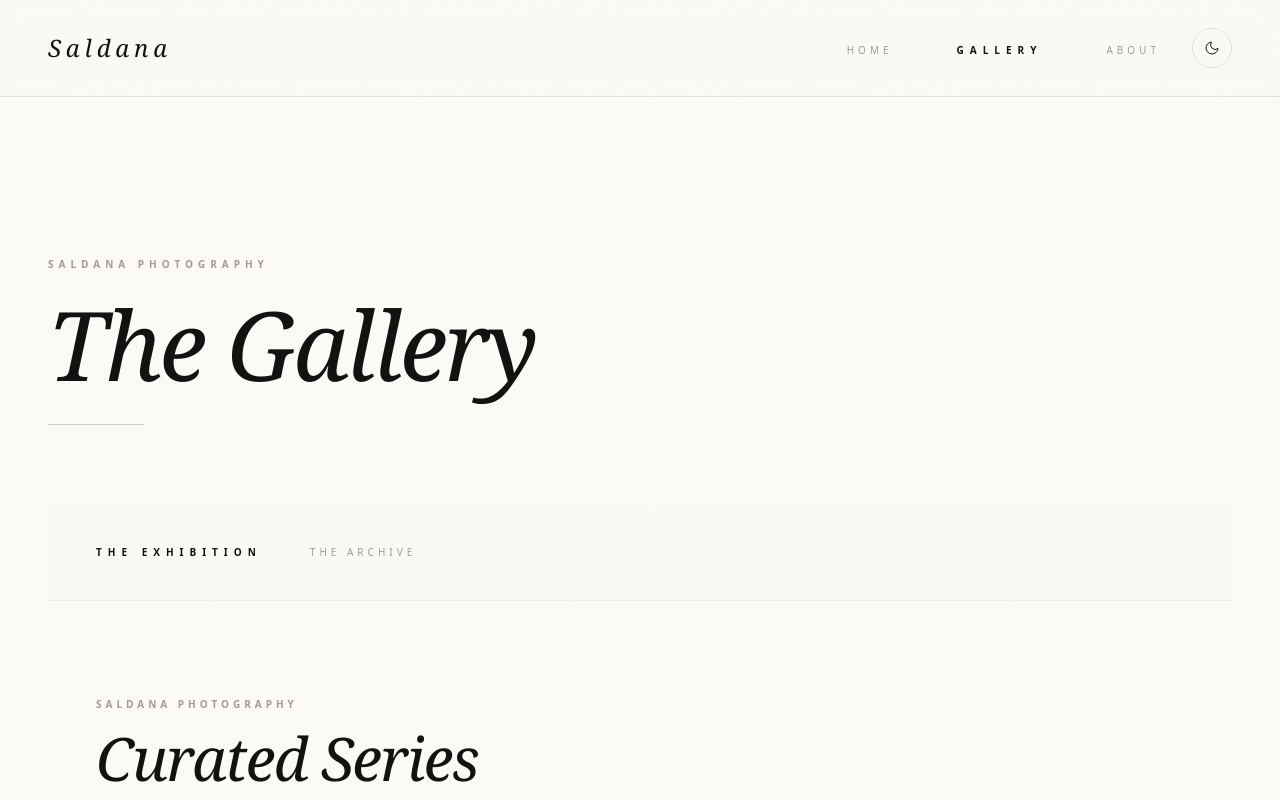
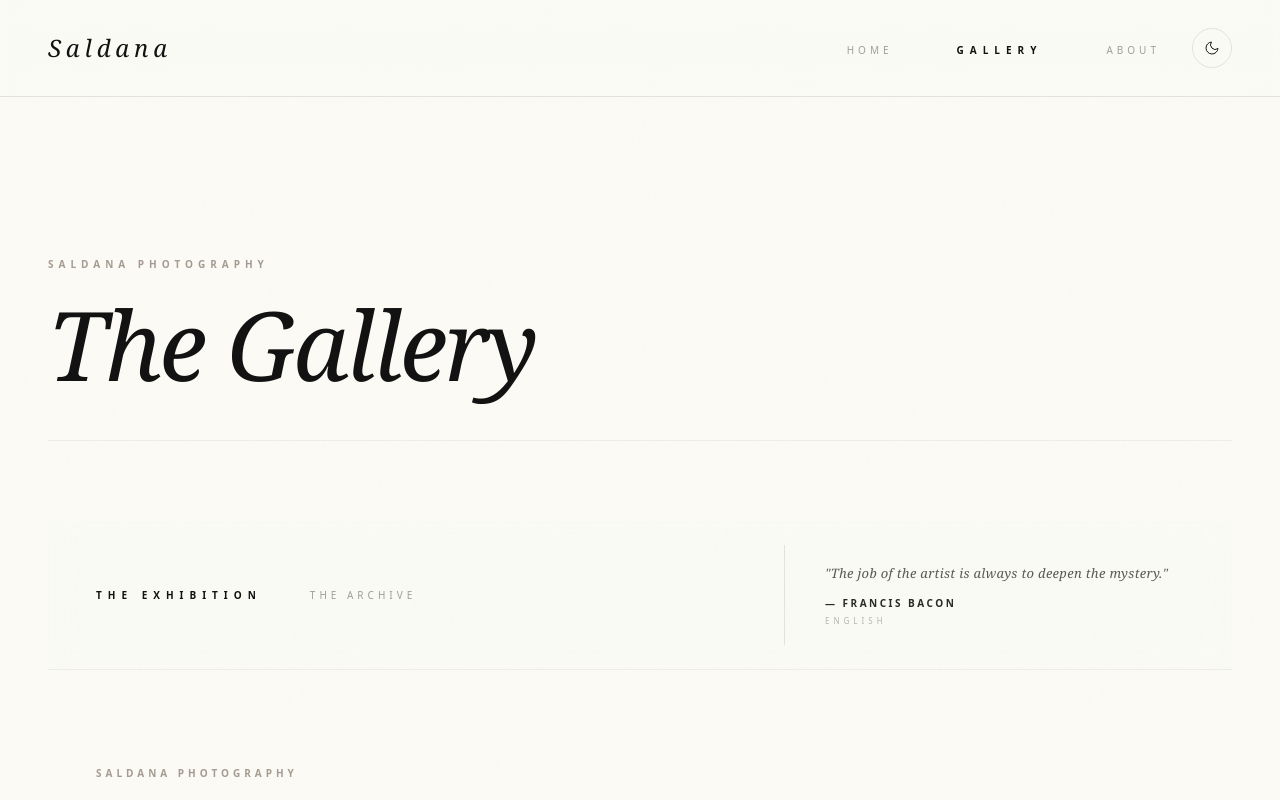
Before and after one commit to sohrabch123-lang/Meriqo, a Next.js app: page /gallery in a window 1280 px wide. Shown: the top 800 px of the page. Built offline with nearby package versions, Linux system fonts and the light colour scheme; a web font is replaced by a local one.

Commit message:
more polished gallery page

```diff
--- a/app/gallery/layout.tsx
+++ b/app/gallery/layout.tsx
@@ -8,44 +8,40 @@ interface GalleryLayoutProps {
 
 export default function GalleryLayout({ children }: GalleryLayoutProps) {
   return (
-    /* 1. Replaced 'bg-heritage' with the CSS variable to match RootLayout speed.
-       2. Kept 'theme-sync' to ensure the background color fades at 0.4s.
-    */
     <div className="flex flex-col min-h-screen theme-sync bg-[rgb(var(--bg-main))] transition-colors duration-500">
 
       <main className="flex-grow w-full max-w-[1400px] mx-auto pt-40 px-6 lg:px-12">
 
-        <section className="mb-20 text-left">
-          {/* Photography Label */}
+        {/* HEADER SECTION: Pure Branding & Title */}
+        <section className="mb-20">
+          <div className="flex flex-col gap-6">
+
+            <div className="flex-1">
               <Reveal delay={0.1} y={15}>
                 <span className="font-bold tracking-[0.5em] uppercase text-[10px] mb-6 block text-brand-accent transition-colors duration-500">
                   Saldana Photography
                 </span>
               </Reveal>
 
-          {/* Main Title
-              FIXED: Lowered duration from 1.4 to 0.6 to stop the color-lag.
-              Replaced 'duration-700' with 'theme-sync' for perfect timing.
-          */}
               <Reveal delay={0.15} duration={0.6} y={30}>
-            <h1 className="text-6xl md:text-8xl font-serif tracking-tight mb-8 theme-sync text-brand-charcoal italic">
+                <h1 className="text-6xl md:text-8xl font-serif tracking-tight theme-sync text-brand-charcoal italic leading-none">
                   The Gallery
                 </h1>
               </Reveal>
+            </div>
+          </div>
 
-          {/* Minimal Divider */}
           <Reveal delay={0.3} duration={0.8} y={0}>
-            <div className="h-[1px] w-24 bg-brand-charcoal/20 theme-sync" />
+            <div className="mt-12 h-[1px] w-full bg-brand-charcoal/5 theme-sync" />
           </Reveal>
         </section>
 
-        {/* PAGE CONTENT */}
+        {/* PAGE CONTENT: This is where the Page.tsx (with the new Quotes Nav) will inject */}
         <div className="w-full pb-40">
           {children}
         </div>
       </main>
 
-      {/* FOOTER - Synced with the overall theme transition speed */}
       <footer className="py-20 border-t border-brand-charcoal/5 text-center bg-[rgb(var(--bg-main)/0.5)] backdrop-blur-sm theme-sync">
         <span className="text-[10px] uppercase tracking-[0.4em] text-brand-charcoal/40 font-medium">
           © 2025 Saldana Studio — Captured Light
--- a/app/gallery/page.tsx
+++ b/app/gallery/page.tsx
@@ -3,6 +3,7 @@
 import { useState } from 'react';
 import { flowerData } from '@/data/flowers';
 import GalleryGrid from '@/components/gallery/GalleryGrid';
+import AmbientQuotes from '@/components/ui/AmbientQuotes'; // Import the component
 import { motion, AnimatePresence } from 'framer-motion';
 
 type ViewMode = 'exhibition' | 'archive';
@@ -12,12 +13,15 @@ export default function GalleryPage() {
 
   return (
     <div className="flex flex-col min-h-screen">
-      {/* BOUTIQUE NAV - Tabs */}
+      {/* BOUTIQUE NAV - Tabs + Ambient Quotes */}
       <nav
-        className="sticky top-[96px] z-30 w-full py-10 border-b border-brand-charcoal/5 backdrop-blur-md theme-sync"
+        className="sticky top-[96px] z-30 w-full py-6 border-b border-brand-charcoal/5 backdrop-blur-md theme-sync"
         style={{ backgroundColor: 'rgb(var(--bg-main) / 0.8)' }}
       >
-        <div className="max-w-[1400px] mx-auto px-6 lg:px-12 flex justify-start items-center gap-12">
+        <div className="max-w-[1400px] mx-auto px-6 lg:px-12 flex justify-between items-center">
+
+          {/* LEFT SIDE: Navigation Tabs */}
+          <div className="flex items-center gap-12">
             {['exhibition', 'archive'].map((id) => (
               <button
                 key={id}
@@ -32,6 +36,12 @@ export default function GalleryPage() {
               </button>
             ))}
           </div>
+
+          {/* RIGHT SIDE: Ambient Quotes (Desktop Only) */}
+          <div className="hidden md:block">
+            <AmbientQuotes />
+          </div>
+        </div>
       </nav>
 
       <main className="max-w-[1400px] mx-auto px-6 lg:px-12 pt-24 pb-40 w-full">
@@ -45,12 +55,9 @@ export default function GalleryPage() {
            <div className="mt-8 w-20 h-[1px] bg-brand-charcoal/10" />
         </div>
 
-        {/* LOCAL TRANSITION: This handles the images sliding
-            smoothly when you click the tabs above.
-        */}
         <AnimatePresence mode="wait">
           <motion.div
-            key={viewMode} // This is the secret—it forces a fresh animation per tab
+            key={viewMode}
             initial={{ opacity: 0, x: viewMode === 'exhibition' ? -10 : 10 }}
             animate={{ opacity: 1, x: 0 }}
             exit={{ opacity: 0, x: viewMode === 'exhibition' ? 10 : -10 }}
--- a/components/ui/AmbientQuotes.tsx
+++ b/components/ui/AmbientQuotes.tsx
@@ -4,11 +4,15 @@ import { useState, useEffect } from 'react';
 import { motion, AnimatePresence } from 'framer-motion';
 
 const fragments = [
-  { text: "The interplay of shadow and grain.", lang: "English" },
-  { text: "Gra cieni i ziarna.", lang: "Polish" },
-  { text: "بازی سایه و دانه", lang: "Farsi" },
-  { text: "阴影与纹理的交织", lang: "Chinese" },
-  { text: "L'interplay d'ombre et de grain.", lang: "French" }
+  { text: "The job of the artist is always to deepen the mystery.", author: "Francis Bacon", lang: "English" },
+  { text: "大象無形。", author: "Lao Tzu", lang: "Chinese" },
+  { text: "در آینه هنر بنگر، تا حقیقت دل خویش را ببینی", author: "Hafez", lang: "Farsi" },
+  { text: "Die Kunst ist eine Vermittlerin des Unaussprechlichen.", author: "Johann Wolfgang von Goethe", lang: "German" },
+  { text: "L'essentiel est invisible pour les yeux.", author: "Antoine de Saint-Exupéry", lang: "French" },
+  { text: "千日の稽古を鍛とし、万日の稽古を練とす。", author: "Miyamoto Musashi", lang: "Japanese" },
+  { text: "بصرُ العينِ مَحدود، وبصرُ القلبِ مَمدود", author: "Ali ibn Abi Talib", lang: "Arabic" },
+  { text: "Świat jest wielki, ale i w kropli wody się mieści.", author: "Wisława Szymborska", lang: "Polish" },
+  { text: "L'arte non è mai finita, è solo abbandonata.", author: "Leonardo da Vinci", lang: "Italian" }
 ];
 
 export default function AmbientQuotes() {
@@ -17,27 +21,39 @@ export default function AmbientQuotes() {
   useEffect(() => {
     const timer = setInterval(() => {
       setIndex((prev) => (prev + 1) % fragments.length);
-    }, 10000);
+    }, 13000); // Increased to 13 seconds for a calmer rhythm
     return () => clearInterval(timer);
   }, []);
 
   return (
-    <div className="h-16 flex flex-col justify-center items-start border-l border-brand-charcoal/10 pl-10">
+    <div className="min-h-[100px] w-[400px] flex flex-col justify-center items-start border-l border-brand-charcoal/10 pl-10 relative overflow-hidden">
       <AnimatePresence mode="wait">
         <motion.div
           key={index}
-          initial={{ opacity: 0, x: 10, filter: 'blur(8px)' }}
+          initial={{ opacity: 0, x: 15, filter: 'blur(10px)' }}
           animate={{ opacity: 1, x: 0, filter: 'blur(0px)' }}
-          exit={{ opacity: 0, x: -10, filter: 'blur(8px)' }}
-          transition={{ duration: 1.5, ease: [0.23, 1, 0.32, 1] }}
-          className="flex flex-col gap-1"
+          exit={{ opacity: 0, x: -15, filter: 'blur(10px)' }}
+          transition={{
+            duration: 1.8, // Slower, more elegant transition
+            ease: [0.23, 1, 0.32, 1]
+          }}
+          className="flex flex-col gap-3 w-full"
         >
-          <p className="text-[11px] leading-relaxed tracking-[0.2em] text-brand-charcoal/50 font-serif italic max-w-[280px]">
+          <p
+            dir="auto"
+            className="text-[13px] leading-relaxed tracking-wide text-brand-charcoal/70 font-serif italic"
+          >
             "{fragments[index].text}"
           </p>
-          <span className="text-[7px] uppercase tracking-[0.4em] text-brand-charcoal/20">
-            {fragments[index].lang}
-          </span>
+
+          <div className="flex flex-col gap-1">
+            <span className="text-[10px] uppercase tracking-[0.25em] text-brand-charcoal/90 font-bold">
+              — {fragments[index].author}
+            </span>
+            <span className="text-[8px] uppercase tracking-[0.5em] text-brand-charcoal/30">
+              {fragments[index].lang}
+            </span>
+          </div>
         </motion.div>
       </AnimatePresence>
     </div>
```
Lines whose indentation alone changed are shown as unchanged.
